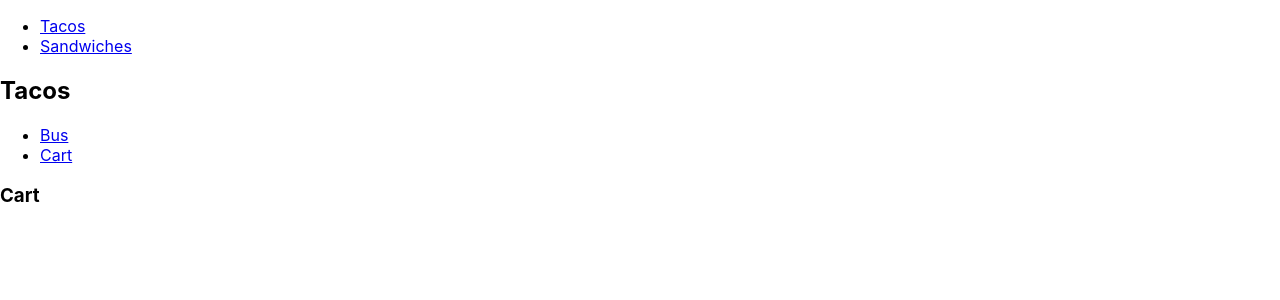
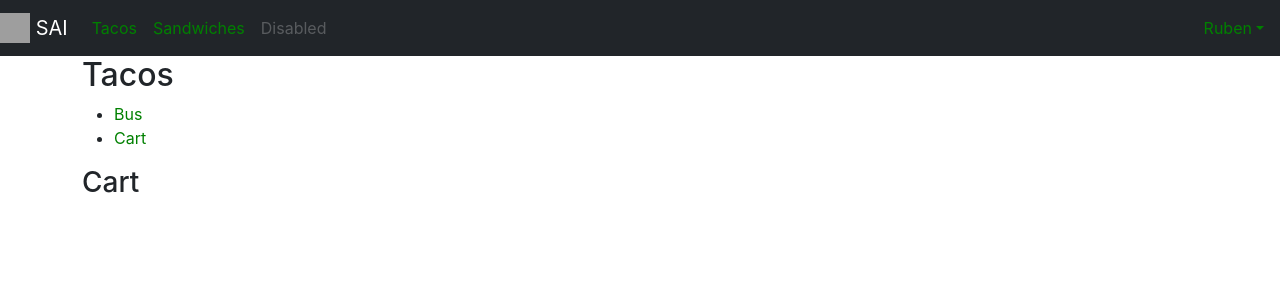
Before and after one commit to yannlelorier/DesarrolloWeb, a React (Create React App) app: page /tacos/cart in a window 1280 px wide. Shown: the top 300 px of the page. Built offline with nearby package versions, Linux system fonts and the light colour scheme; grey boxes are pictures that could not be loaded.

Commit message:
new bootstrap

```diff
--- a/package.json
+++ b/package.json
@@ -6,7 +6,9 @@
     "@testing-library/jest-dom": "^5.11.4",
     "@testing-library/react": "^11.1.0",
     "@testing-library/user-event": "^12.1.10",
+    "bootstrap": "^5.1.0",
     "react": "^17.0.2",
+    "react-bootstrap": "^2.0.0-beta.6",
     "react-dom": "^17.0.2",
     "react-router-dom": "^5.2.1",
     "react-scripts": "4.0.3",
--- a/public/index.html
+++ b/public/index.html
@@ -1,14 +1,12 @@
 <!DOCTYPE html>
 <html lang="en">
+
 <head>
   <meta charset="utf-8" />
   <link rel="icon" href="%PUBLIC_URL%/favicon.ico" />
   <meta name="viewport" content="width=device-width, initial-scale=1" />
   <meta name="theme-color" content="#000000" />
-    <meta
-      name="description"
-      content="Web site created using create-react-app"
-    />
+  <meta name="description" content="Web site created using create-react-app" />
   <link rel="apple-touch-icon" href="%PUBLIC_URL%/logo192.png" />
   <!--
       manifest.json provides metadata used when your web app is installed on a
@@ -24,8 +22,43 @@
       work correctly both with client-side routing and a non-root public URL.
       Learn how to configure a non-root public URL by running `npm run build`.
     -->
-    <title>React App</title>
+
+  <title>SAI</title>
+
+  <!-- React-bootstrap -->
+  <!-- ------------------------------------------------------------------------------------------------------------ -->
+  <link rel="stylesheet" href="https://cdn.jsdelivr.net/npm/bootstrap@5.1.0/dist/css/bootstrap.min.css"
+    integrity="sha384-KyZXEAg3QhqLMpG8r+8fhAXLRk2vvoC2f3B09zVXn8CA5QIVfZOJ3BCsw2P0p/We" crossorigin="anonymous" />
+  <!-- ------------------------------------------------------------------------------------------------------------ -->
+  <style>
+    a {
+      text-decoration: none;
+      color: black;
+
+    }
+
+    a:link {
+      color: green;
+    }
+
+    /*a link the user has visited*/
+    a:visited {
+      color: white;
+    }
+
+    /*a link when the user mouses over it*/
+    a:hover {
+      color: grey;
+    }
+
+    /*a link the moment it is clicked*/
+    a:active {
+      color: grey;
+    }
+
+  </style>
 </head>
+
 <body>
   <noscript>You need to enable JavaScript to run this app.</noscript>
   <div id="root"></div>
@@ -40,4 +73,5 @@
       To create a production bundle, use `npm run build` or `yarn build`.
     -->
 </body>
+
 </html>
--- a/src/App.js
+++ b/src/App.js
@@ -1,11 +1,16 @@
-import React from "react";
+import React, { useState } from "react";
+import { BrowserRouter as Router, Switch, Route, Link } from "react-router-dom";
 import {
-  BrowserRouter as Router,
-  Switch,
-  Route,
-  Link
-} from "react-router-dom";
+  Container,
+  Navbar,
+  Nav,
+  NavDropdown,
+  Button,
+  Modal,
+  Offcanvas,
+} from "react-bootstrap";
 
+import { Bus, Cart } from "./routes/TacosRoute";
 // Some folks find value in a centralized route config.
 // A route config is just data. React is great at mapping
 // data into components, and <Route> is a component.
@@ -16,7 +21,7 @@ import {
 const routes = [
   {
     path: "/sandwiches",
-    component: Sandwiches
+    component: Sandwiches,
   },
   {
     path: "/tacos",
@@ -24,35 +29,95 @@ const routes = [
     routes: [
       {
         path: "/tacos/bus",
-        component: Bus
+        component: Bus,
       },
       {
         path: "/tacos/cart",
-        component: Cart
-      }
-    ]
-  }
+        component: Cart,
+      },
+    ],
+  },
 ];
 
 export default function RouteConfigExample() {
+  const [modalShow, setModalShow] = useState(false);
+  console.log(modalShow);
+
+  const [show, setShow] = useState(false);
+
+  const handleClose = () => setShow(false);
+  const handleShow = () => setShow(true);
+
+  const handleSelect = () => {
+    setModalShow(true);
+  };
+
   return (
     <Router>
-      <div>
-        <ul>
-          <li>
-            <Link to="/tacos">Tacos</Link>
-          </li>
-          <li>
-            <Link to="/sandwiches">Sandwiches</Link>
-          </li>
-        </ul>
+      <Navbar bg="dark" variant="dark">
+        <Navbar.Brand href="/">
+          <img
+            alt=""
+            src="https://react-bootstrap.github.io/logo.svg"
+            width="30"
+            height="30"
+            className="d-inline-block align-top"
+          />{" "}
+          SAI
+        </Navbar.Brand>
 
+        <Nav defaultActiveKey="/">
+          <Nav.Item>
+            <Nav.Link eventKey="Tacos">
+              <Link to="/tacos">Tacos</Link>
+            </Nav.Link>
+          </Nav.Item>
+          <Nav.Item>
+            <Nav.Link eventKey="Sandwiches">
+              <Link to="/sandwiches">Sandwiches</Link>
+            </Nav.Link>
+          </Nav.Item>
+          <Nav.Item>
+            <Nav.Link eventKey="disabled" disabled>
+              Disabled
+            </Nav.Link>
+          </Nav.Item>
+        </Nav>
+
+        <Navbar.Collapse className="justify-content-end">
+          <NavDropdown title={"Ruben"} id="collasible-nav-dropdown">
+            <NavDropdown.Item>Home</NavDropdown.Item>
+            <NavDropdown.Item>Another action</NavDropdown.Item>
+            <NavDropdown.Item>Something</NavDropdown.Item>
+            <NavDropdown.Item onClick={handleShow}> Launch </NavDropdown.Item>
+            <NavDropdown.Item onClick={() => handleSelect(true)}>
+              Info
+            </NavDropdown.Item>
+          </NavDropdown>
+        </Navbar.Collapse>
+      </Navbar>
+
+      <MyVerticallyCenteredModal
+        show={modalShow}
+        onHide={() => setModalShow(false)}
+      />
+
+      <Offcanvas show={show} onHide={handleClose} placement={"bottom"}>
+        <Offcanvas.Header closeButton>
+          <Offcanvas.Title>Offcanvas</Offcanvas.Title>
+        </Offcanvas.Header>
+        <Offcanvas.Body>
+          Some text as placeholder. In real life you can have the elements you
+          have chosen. Like, text, images, lists, etc.
+        </Offcanvas.Body>
+      </Offcanvas>
+      <Container>
         <Switch>
           {routes.map((route, i) => (
             <RouteWithSubRoutes key={i} {...route} />
           ))}
         </Switch>
-      </div>
+      </Container>
     </Router>
   );
 }
@@ -64,7 +129,7 @@ function RouteWithSubRoutes(route) {
   return (
     <Route
       path={route.path}
-      render={props => (
+      render={(props) => (
         // pass the sub-routes down to keep nesting
         <route.component {...props} routes={route.routes} />
       )}
@@ -98,10 +163,32 @@ function Tacos({ routes }) {
   );
 }
 
-function Bus() {
-  return <h3>Bus</h3>;
+function MyVerticallyCenteredModal(props) {
+  console.log(props);
+  return (
+    <Modal
+      {...props}
+      size="lg"
+      aria-labelledby="contained-modal-title-vcenter"
+      centered
+    >
+      {console.log(props)}
+      <Modal.Header closeButton>
+        <Modal.Title id="contained-modal-title-vcenter">
+          Modal heading
+        </Modal.Title>
+      </Modal.Header>
+      <Modal.Body>
+        <h4>Centered Modal</h4>
+        <p>
+          Cras mattis consectetur purus sit amet fermentum. Cras justo odio,
+          dapibus ac facilisis in, egestas eget quam. Morbi leo risus, porta ac
+          consectetur ac, vestibulum at eros.
+        </p>
+      </Modal.Body>
+      <Modal.Footer>
+        <Button onClick={props.onHide}>Close</Button>
+      </Modal.Footer>
+    </Modal>
+  );
 }
-
-function Cart() {
-  return <h3>Cart</h3>;
-}
--- /dev/null
+++ b/src/routes/TacosRoute.jsx
@@ -0,0 +1,10 @@
+function Bus() {
+    return <h3>Bus</h3>;
+  }
+
+  function Cart() {
+    return <h3>Cart</h3>;
+  }
+
+
+  export {Bus, Cart}
```
Also changed, not shown: src/components/NewInput.jsx (deleted, +0 -9 lines), src/functions/FormatName.jsx (deleted, +0 -11 lines), src/functions/basicFunctions.jsx (deleted, +0 -10 lines), 2 other files (tests, documents, lock files or other folders). Lines whose indentation alone changed are shown as unchanged.
